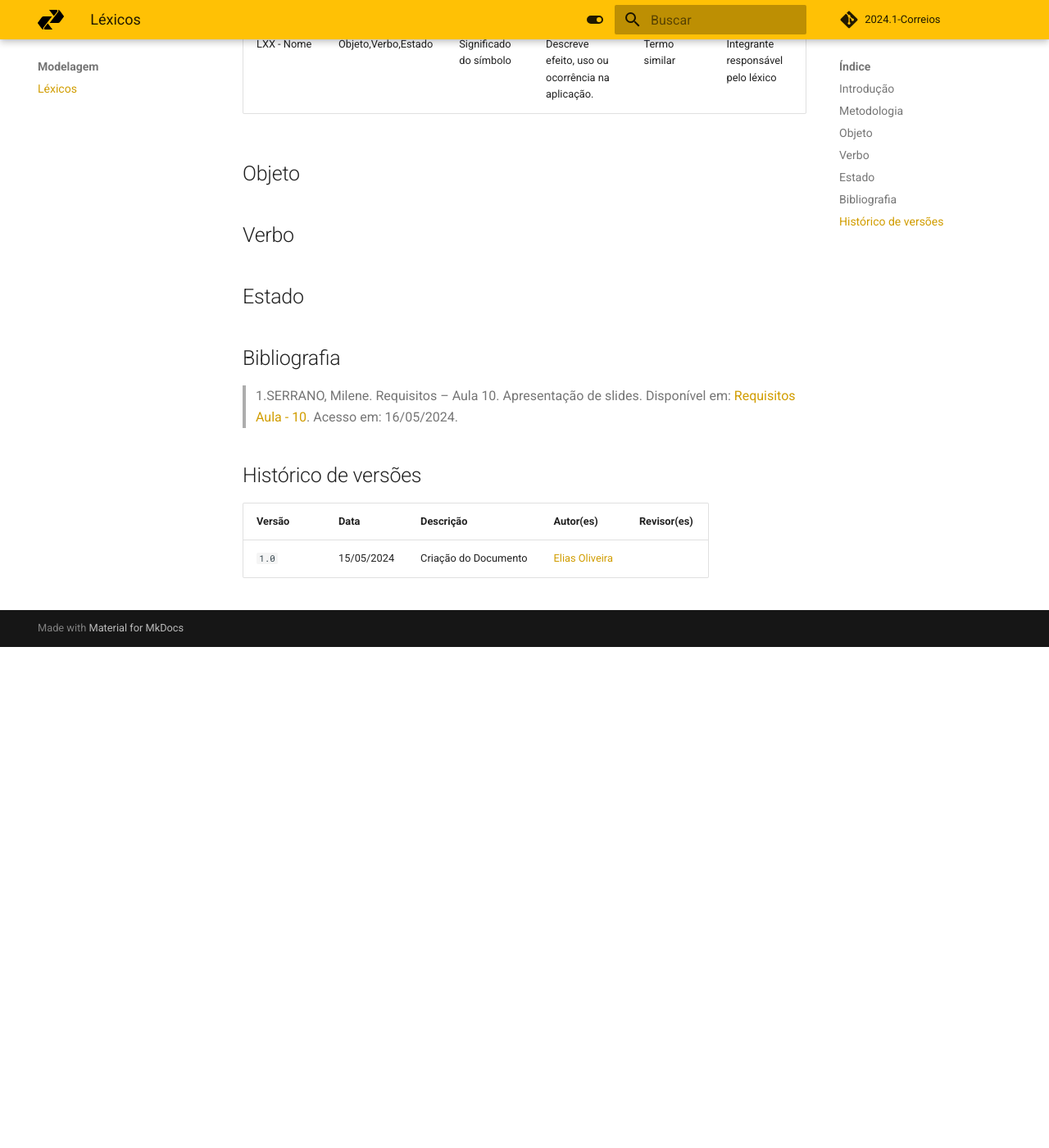
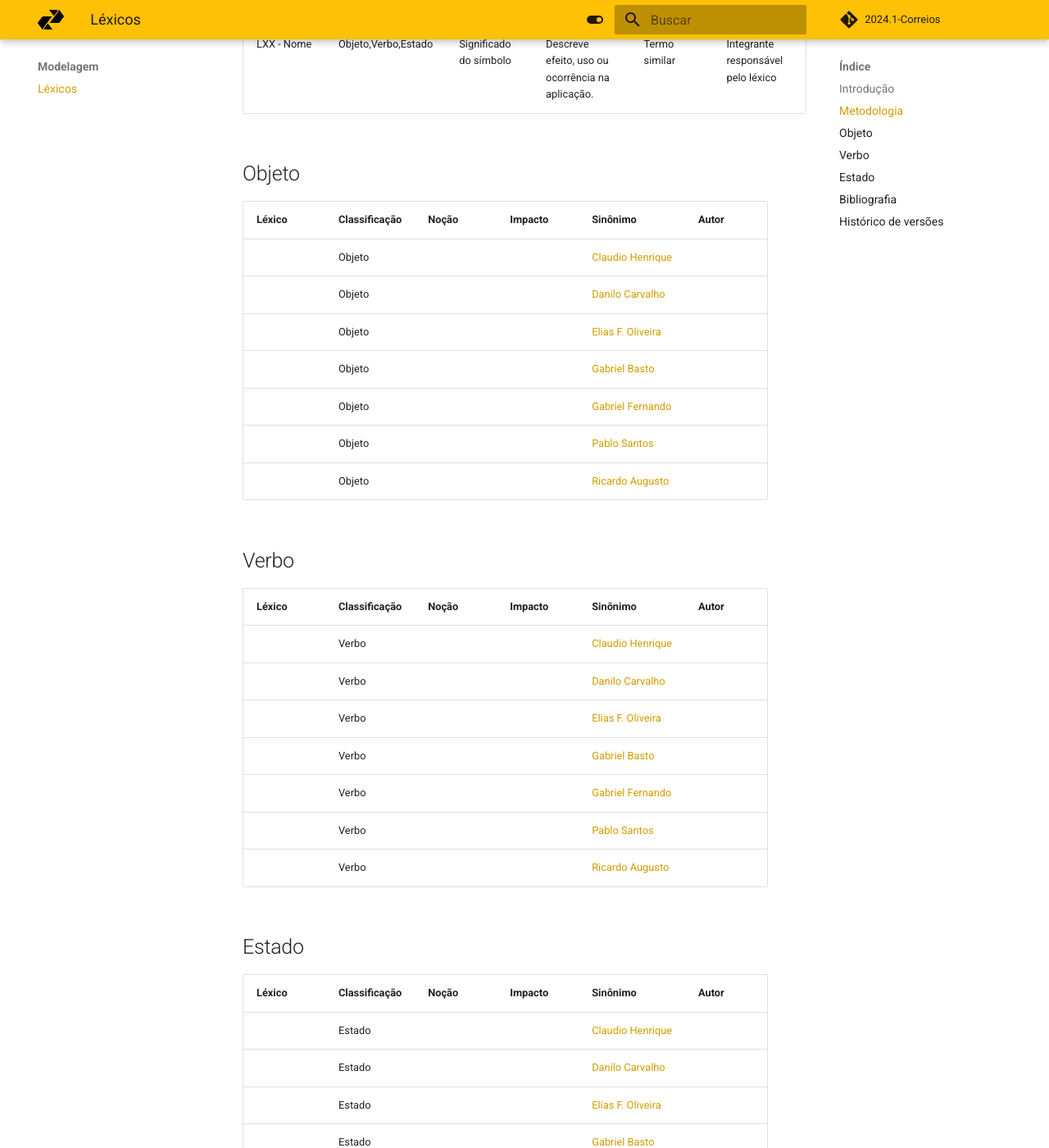
Before and after one commit to Requisitos-de-Software/2024.1-Serasa, an MkDocs documentation site: the page built from docs/Lexicos/lexicos.md, in a window 1280 px wide and 1400 px high, scrolled down 672 px. Shown: the whole window at 82% size. Built offline with MkDocs 1.6.1 and Material for MkDocs 9.7.7, drawn with Linux system fonts in a browser that asks for light colours; comment, search, counter and statistics services are not loaded; before the commit the page ends 1461 px from its top, so only the background shows below that; some of the changed text lies outside the part shown.

Commit message:
adding lexicos

```diff
--- a/docs/Lexicos/lexicos.md
+++ b/docs/Lexicos/lexicos.md
@@ -14,9 +14,40 @@ Tendo como base os [Requisitos Elicitados](../elicitacao/requisitos_elicitados.m
 
 ## Objeto
 
+|Léxico|Classificação|Noção|Impacto|Sinônimo|Autor|
+|------|-------------|-----|-------|--------|-----|
+|  | Objeto |  |  | [Claudio Henrique](https://github.com/claudiohsc) |
+|  | Objeto |  |  | [Danilo Carvalho](https://github.com/Danilo-Carvalho-Antunes) |
+|  | Objeto |  |  | [Elias F. Oliveira](https://www.github.com/EliasOliver21) |
+|  | Objeto |  |  | [Gabriel Basto](https://github.com/Bertolazi) |
+|  | Objeto |  |  | [Gabriel Fernando](https://github.com/MMcLovin) |
+|  | Objeto |  |  | [Pablo Santos](https://github.com/pabloheika) |
+|  | Objeto |  |  | [Ricardo Augusto](https://github.com/avmricardo) |
+
+
 ## Verbo
 
+|Léxico|Classificação|Noção|Impacto|Sinônimo|Autor|
+|------|-------------|-----|-------|--------|-----|
+|  | Verbo |  |  | [Claudio Henrique](https://github.com/claudiohsc) |
+|  | Verbo |  |  | [Danilo Carvalho](https://github.com/Danilo-Carvalho-Antunes) |
+|  | Verbo |  |  | [Elias F. Oliveira](https://www.github.com/EliasOliver21) |
+|  | Verbo |  |  | [Gabriel Basto](https://github.com/Bertolazi) |
+|  | Verbo |  |  | [Gabriel Fernando](https://github.com/MMcLovin) |
+|  | Verbo |  |  | [Pablo Santos](https://github.com/pabloheika) |
+|  | Verbo |  |  | [Ricardo Augusto](https://github.com/avmricardo) |
+
 ## Estado
+
+|Léxico|Classificação|Noção|Impacto|Sinônimo|Autor|
+|------|-------------|-----|-------|--------|-----|
+|  | Estado |  |  | [Claudio Henrique](https://github.com/claudiohsc) |
+|  | Estado |  |  | [Danilo Carvalho](https://github.com/Danilo-Carvalho-Antunes) |
+|  | Estado |  |  | [Elias F. Oliveira](https://www.github.com/EliasOliver21) |
+|  | Estado |  |  | [Gabriel Basto](https://github.com/Bertolazi) |
+|  | Estado |  |  | [Gabriel Fernando](https://github.com/MMcLovin) |
+|  | Estado |  |  | [Pablo Santos](https://github.com/pabloheika) |
+|  | Estado |  |  | [Ricardo Augusto](https://github.com/avmricardo) |
 
 
 ## Bibliografia
```
